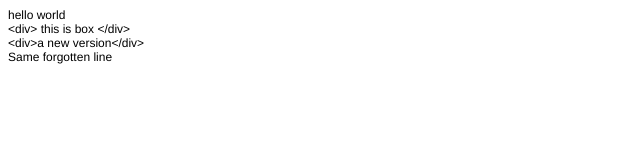
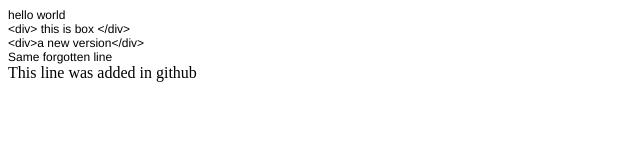
Before and after one commit to AlexandraStr/attempt-at-writing, a plain HTML site: page index.html in a window 1280 px wide. Shown: the whole page, without its empty margins (0-640 px from the left). Drawn offline with Linux system fonts and the light colour scheme.

Commit message:
New update
Исправление на github

```diff
--- a/index.html
+++ b/index.html
@@ -16,5 +16,6 @@
 <p class="p1"><span class="s1">&lt;div&gt; this is box &lt;/div&gt;</span></p>
 <p class="p1"><span class="s1">&lt;div&gt;a new version&lt;/div&gt;</span></p>
 <p class="p1"><span class="s1">Same forgotten line</span></p>
+  This line was added in github
 </body>
 </html>
```
